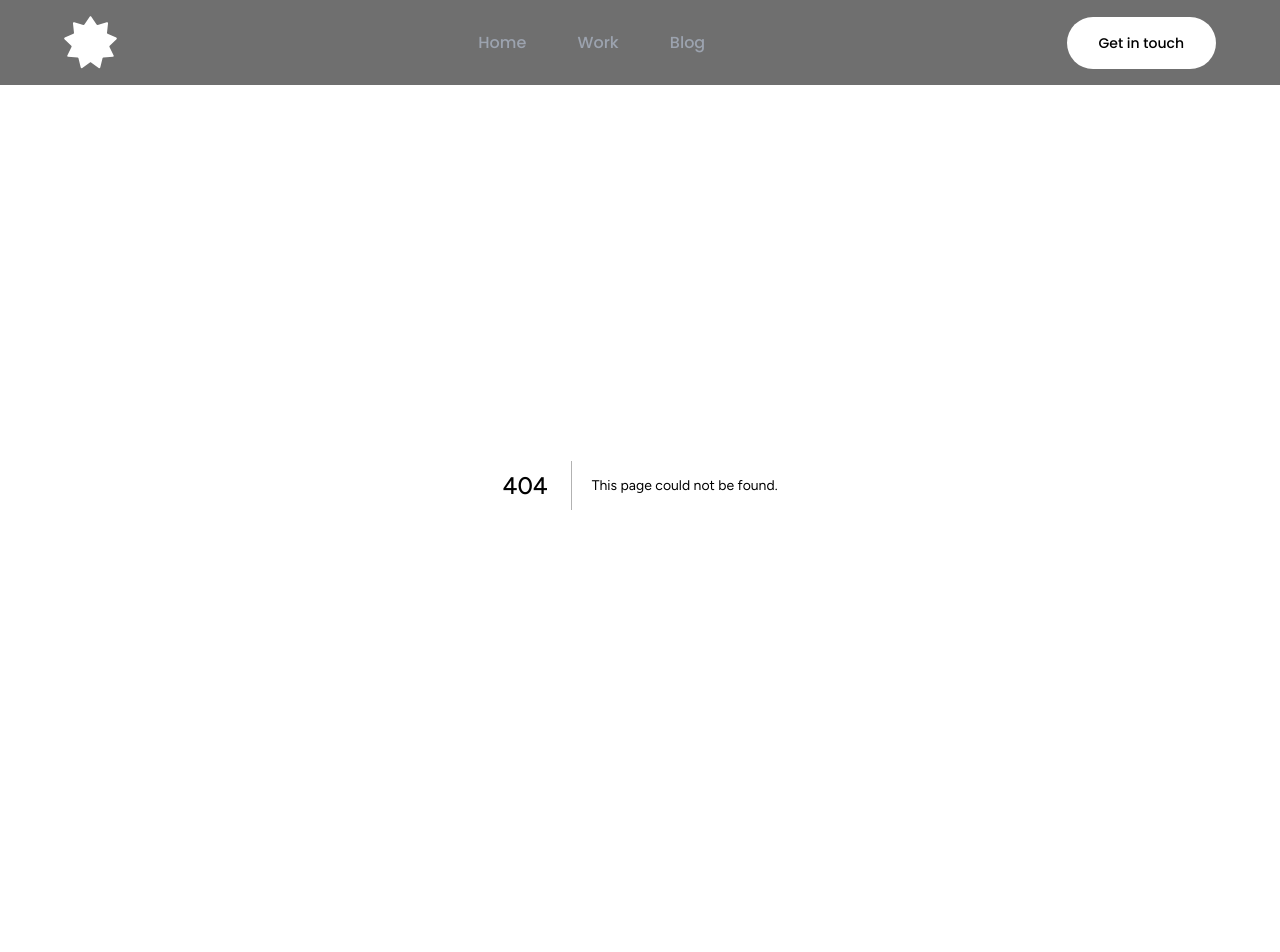
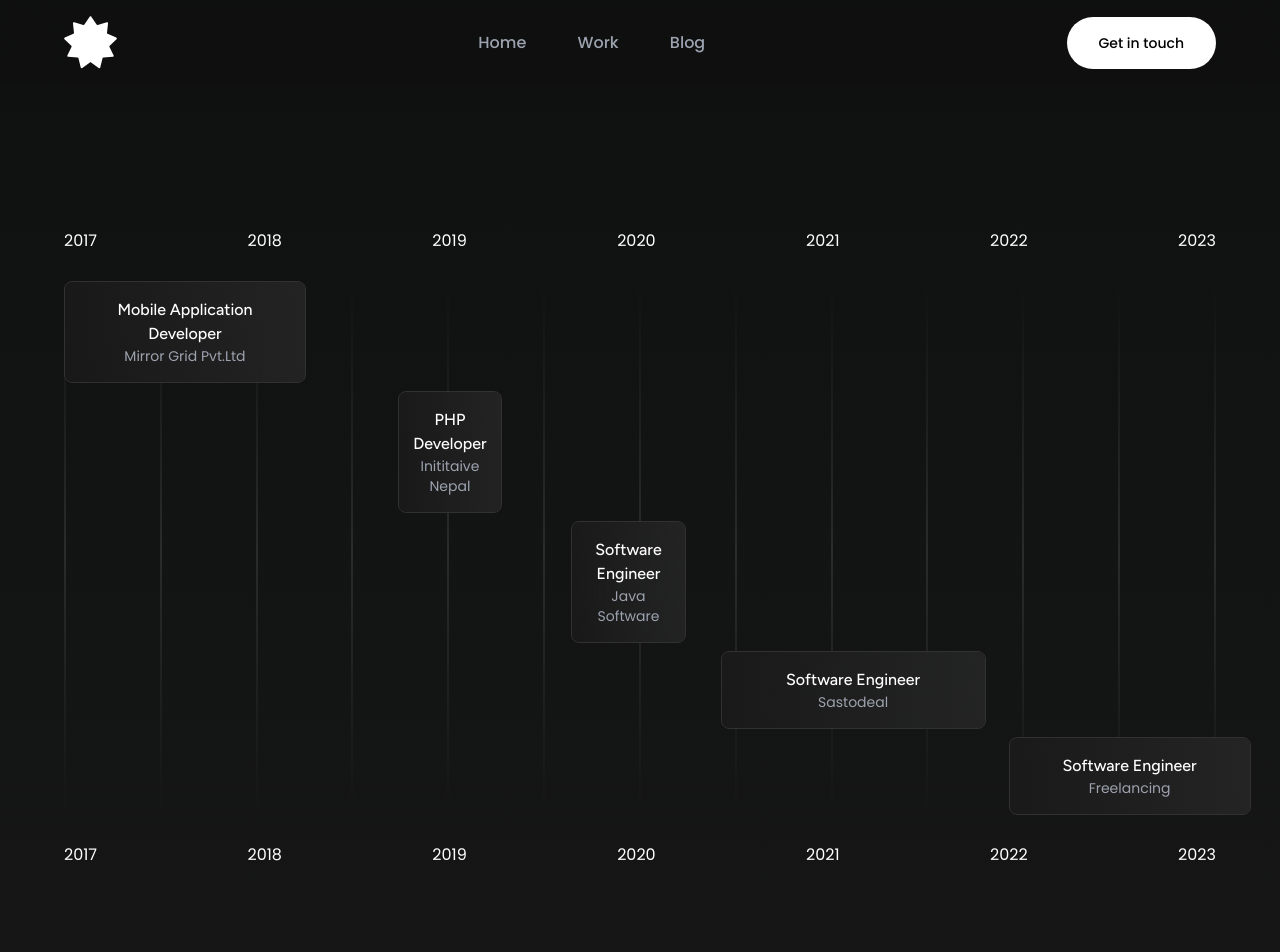
Before and after one commit to pidusbhusal/dev_port, a Next.js app: page /test in a window 1280 px wide. Before the commit this address had no page. Shown: the top 952 px of the page. Built offline with nearby package versions, Linux system fonts and the light colour scheme.

Commit message:
job exp test sucessfull

```diff
--- a/pages/contact.js
+++ b/pages/contact.js
@@ -38,7 +38,7 @@ function contacus() {
                 required
                 type="text"
                 placeholder="ex. Chrish Doo"
-                className="focused max-w-xs rounded bg-[#353535] px-4 py-3 outline-none "
+                className="focused rounded bg-[#353535] px-4 py-3 outline-none md:max-w-xs "
               />
             </div>
             <div className="flex flex-col">
@@ -46,7 +46,7 @@ function contacus() {
               <input
                 type="text"
                 placeholder="ex. +123 123456789"
-                className="focused max-w-xs rounded bg-[#353535] px-4 py-3 outline-none "
+                className="focused rounded bg-[#353535] px-4 py-3 outline-none md:max-w-xs "
               />
             </div>
             <div className="flex flex-col">
@@ -55,7 +55,7 @@ function contacus() {
                 required
                 type="text"
                 placeholder="ex. example@gmail.com"
-                className="focused max-w-xs rounded bg-[#353535] px-4 py-3 outline-none "
+                className="focused max-w-full rounded bg-[#353535] px-4 py-3 outline-none md:max-w-xs "
               />
             </div>
             <div className="flex flex-col">
@@ -63,7 +63,7 @@ function contacus() {
               <textarea
                 type="textbox"
                 placeholder="Enter your message here"
-                className="focused h-32 max-w-xs rounded bg-[#353535] px-4 py-3 outline-none "
+                className="focused h-32 rounded bg-[#353535] px-4 py-3 outline-none md:max-w-xs "
               />
             </div>
             <div className="mt-6">
@@ -92,7 +92,7 @@ function contacus() {
                   required
                   type="text"
                   placeholder="ex. example@gmail.com"
-                  className="focused max-w-xs rounded bg-[#353535] px-4 py-3 outline-none "
+                  className="focused rounded bg-[#353535] px-4 py-3 outline-none md:max-w-xs "
                 />
               </div>
 
--- /dev/null
+++ b/pages/test.js
@@ -0,0 +1,169 @@
+import { React, useState } from "react";
+import { motion, AnimatePresence } from "framer-motion";
+
+const Skills = [
+  "test",
+  "test",
+  "test",
+  "test",
+  "test",
+  "test",
+  "test",
+  "test",
+  "test",
+];
+
+const workexpes = [
+  {
+    id: 1,
+    work: "Mobile Application Developer",
+    employer: "Mirror Grid Pvt.Ltd",
+    workgap: "mt-[0%] xl:ml-[0]",
+    timeline: "h-[21%] xl:w-[21%] xl:h-[0%] xl:p-4",
+    casestudy: "/project1",
+  },
+
+  {
+    id: 2,
+    work: "PHP Developer",
+    employer: "Inititaive Nepal",
+    workgap: "mt-[7%] xl:ml-[29%] xl:mt-2",
+    timeline: "h-[9%] xl:w-[9%] xl:h-[0%] xl:p-4",
+  },
+  {
+    id: 3,
+    work: "Software Engineer",
+    employer: "Java Software",
+    workgap: "mt-[6%] xl:ml-[44%] xl:mt-2",
+    timeline: "h-[10%] xl:w-[10%] xl:h-[0%] xl:p-4 ",
+  },
+  {
+    id: 4,
+    work: "Software Engineer",
+    employer: "Sastodeal",
+    workgap: "mt-[3%] xl:ml-[57%] xl:mt-2",
+    timeline: "h-[23%] xl:w-[23%] xl:h-[0%] xl:p-4 ",
+  },
+  {
+    id: 5,
+    work: "Software Engineer",
+    employer: "Freelancing",
+    workgap: "mt-[2%] xl:ml-[82%] xl:mt-2",
+    timeline: "h-[21%] xl:w-[21%] xl:h-[0%] xl:p-4",
+    islast: true,
+  },
+];
+
+export default function test() {
+  const [selectedId, setSelectedId] = useState(null);
+  const [selectedJob, setSelectedJob] = useState(false);
+
+  selectedId && selectedId != selectedJob.id
+    ? setSelectedJob(workexpes.find((data) => data.id === selectedId))
+    : "";
+
+  return (
+    <div className="wrapper text-white">
+      <div className=" mt-20 hidden xl:grid ">
+        <div>
+          {/* date at top */}
+          <div className="dates flex justify-between md:max-w-[100%]">
+            <span className="items-top flex ">2017</span>
+            <span className="flex items-center p-3 "></span>
+            <span className="items-top flex ">2018</span>
+            <span className="flex items-center p-3 "></span>
+            <span className="items-top flex ">2019</span>
+            <span className="flex items-center p-3 "></span>
+            <span className="items-top flex ">2020</span>
+            <span className="flex items-center p-3 "></span>
+            <span className="items-top flex ">2021</span>
+            <span className="flex items-center p-3 "></span>
+            <span className="items-top flex ">2022</span>
+            <span className="flex items-center p-3 "></span>
+            <span className="items-top flex ">2023</span>
+          </div>
+
+          {/* bars */}
+          <div className="relative my-7 flex justify-between md:max-w-[100%]">
+            <div className="absolute inline w-[100%]">
+              {workexpes.map((workexp, i) => (
+                <div
+                  onClick={() => {
+                    setSelectedId(workexp.id);
+                  }}
+                  key={i}
+                  className={`${workexp.workgap} flex ${workexp.timeline}   items-center  justify-center rounded-lg  border-[0.5px] border-[#313131] bg-opacity-60   bg-work-gred  bg-clip-padding px-6  backdrop-blur-xl backdrop-filter`}
+                >
+                  <div>
+                    <h3 className="text-center  font-medium">{workexp.work}</h3>
+                    <p className="text-center text-sm text-gray-400">
+                      {workexp.employer}
+                    </p>
+                  </div>
+                </div>
+              ))}
+            </div>
+            {selectedJob && (
+              <AnimatePresence>
+                <motion.div
+                  initial={{ scale: 0 }}
+                  animate={{ scale: 1 }}
+                  exit={{ scale: 0 }}
+                  layout
+                  className="text absolute top-[50%] right-[50%] bg-timeline-bg px-10 py-10"
+                >
+                  <h3 className="  text-xl font-medium">{selectedJob.work}</h3>
+                  <p className=" mb-2 text-lg text-gray-400">
+                    {selectedJob.employer}
+                  </p>
+                  <p className=" mb-2">
+                    Developed numerous freelance projects consisting of work in
+                    Magento 2 module development, Magento 2 theme development,
+                    Mobile Application development in React Native and Ionic
+                    Framework and LAMP stack.
+                  </p>
+                  <span>Skills: </span>
+                  {Skills.map((skill, i) => (
+                    <span className=" text-gray-400" key={i}>
+                      {skill} ·{" "}
+                    </span>
+                  ))}
+                </motion.div>
+              </AnimatePresence>
+            )}
+            <img src="timeline_vr.svg" className="" alt="" />
+            <img src="timeline_vr.svg" className="" alt="" />
+            <img src="timeline_vr.svg" className="" alt="" />
+            <img src="timeline_vr.svg" className="" alt="" />
+            <img src="timeline_vr.svg" className="" alt="" />
+            <img src="timeline_vr.svg" className="" alt="" />
+            <img src="timeline_vr.svg" className="" alt="" />
+            <img src="timeline_vr.svg" className="" alt="" />
+            <img src="timeline_vr.svg" className="" alt="" />
+            <img src="timeline_vr.svg" className="" alt="" />
+            <img src="timeline_vr.svg" className="" alt="" />
+            <img src="timeline_vr.svg" className="" alt="" />
+            <img src="timeline_vr.svg" className="" alt="" />
+          </div>
+
+          {/* buttom date */}
+          <div className="dates flex justify-between md:max-w-[100%]">
+            <span className="items-top flex ">2017</span>
+            <span className="flex items-center p-3 "></span>
+            <span className="items-top flex ">2018</span>
+            <span className="flex items-center p-3 "></span>
+            <span className="items-top flex ">2019</span>
+            <span className="flex items-center p-3 "></span>
+            <span className="items-top flex ">2020</span>
+            <span className="flex items-center p-3 "></span>
+            <span className="items-top flex ">2021</span>
+            <span className="flex items-center p-3 "></span>
+            <span className="items-top flex ">2022</span>
+            <span className="flex items-center p-3 "></span>
+            <span className="items-top flex ">2023</span>
+          </div>
+        </div>
+      </div>
+    </div>
+  );
+}
```
